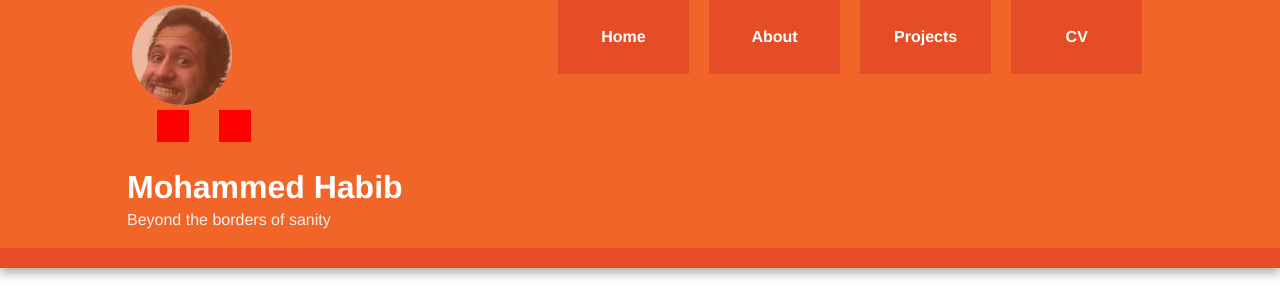
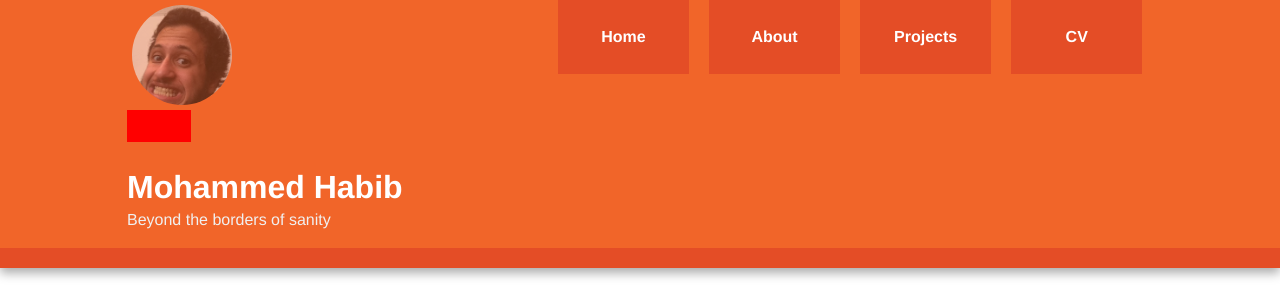
Before and after one commit to motatoes/motatoes.github.io, a Jekyll site: the page built from index.html, in a window 1280 px wide. Shown: the top 300 px of the page. Built offline with Jekyll 4.4.1, drawn with Linux system fonts in a browser that asks for light colours; nearby versions of some CDN libraries.

Commit message:
temp icons

```diff
--- a/public/css/style.css
+++ b/public/css/style.css
@@ -131,6 +131,7 @@
 div.reach {
 	width: 100%;
 	height: 40px;
+	text-align: center;
 
 }
 
@@ -138,7 +139,6 @@
 	float: left;
 	width: 32px;
 	height: 32px;
-	margin-left: 30px;
 	background-color: red;
 }
 
```
Also changed, not shown: public/css/all.min.css, 2 other files.
